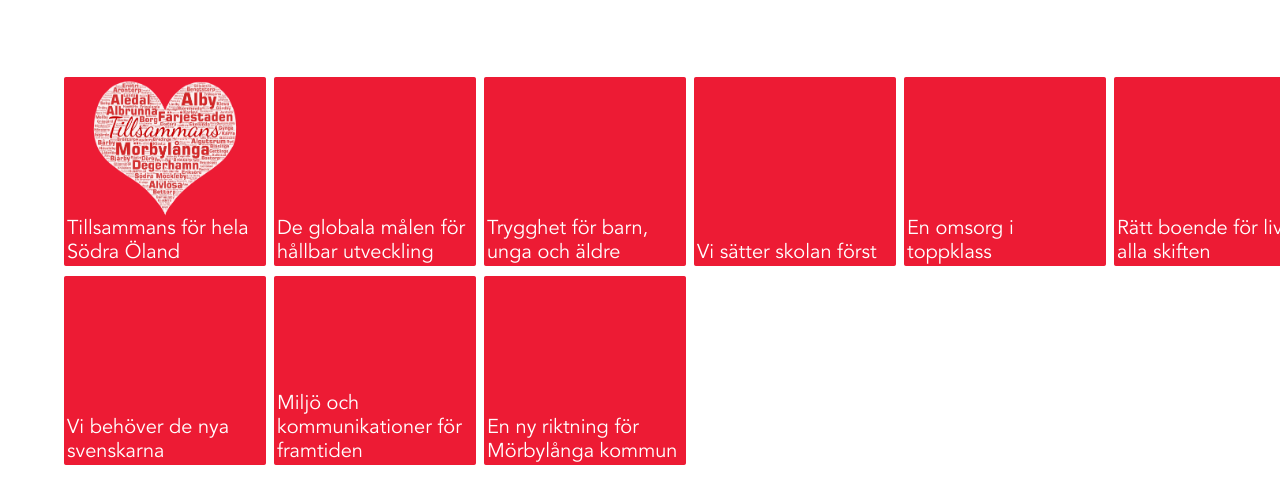
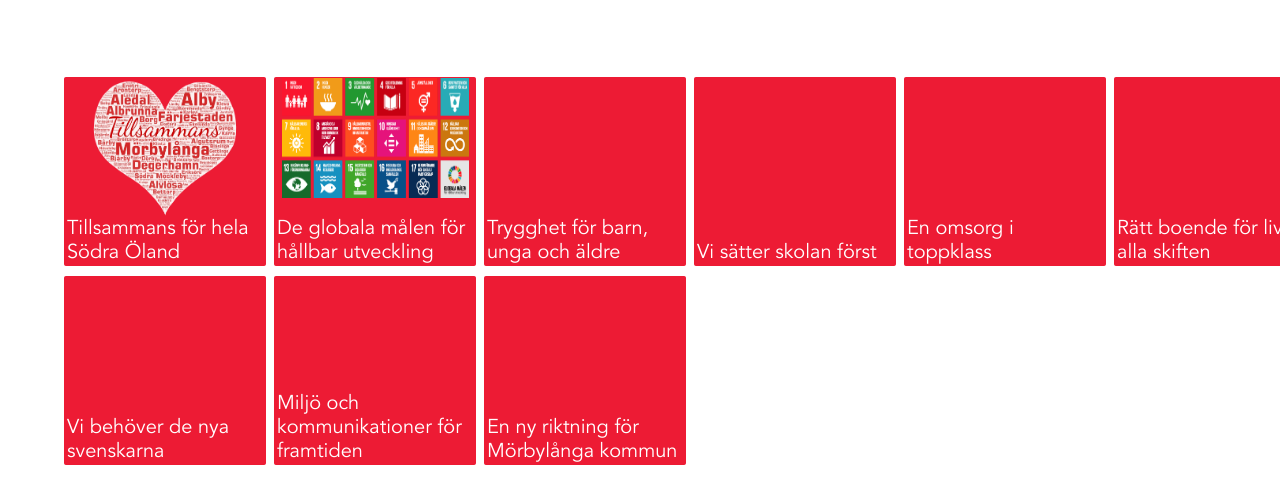
Before and after one commit to socialdemokraternasodraoland/socialdemokraternasodraoland.github.io, a plain HTML site: page politik/index.html in a window 1280 px wide. Shown: the part 120-624 px from the top of the page. Drawn offline with Linux system fonts and the light colour scheme.

Commit message:
Fixad ett bugg

```diff
--- a/politik/index.html
+++ b/politik/index.html
@@ -39,7 +39,7 @@
                         </div>
                     </a>
                     <a href="#">
-                        <div>
+                        <div id="global_mal">
                             <p>
                                 <br><br>De globala målen för hållbar utveckling
                             </p>
```
Also changed, not shown: tillsammans/index.html (+1 -1 lines).
